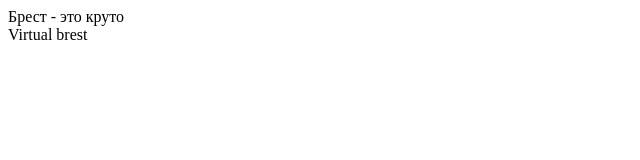
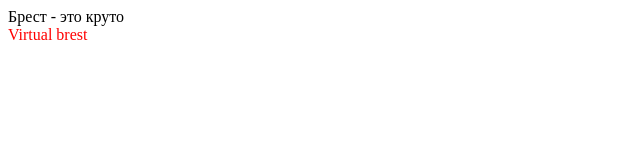
Before and after one commit to KlachkoAM/FirstRepository, a plain HTML site: page index.html in a window 1280 px wide. Shown: the full height of the page, 0-640 px from the left. Drawn offline with Linux system fonts and the light colour scheme.

Commit message:
two commit

```diff
--- a/index.html
+++ b/index.html
@@ -6,6 +6,7 @@
 </head>
 <body>
     <div>Брест - это круто</div>
-    <div>Virtual brest</div>
+    <div style="color: red">Virtual brest</div>
+
 </body>
 </html>
```
